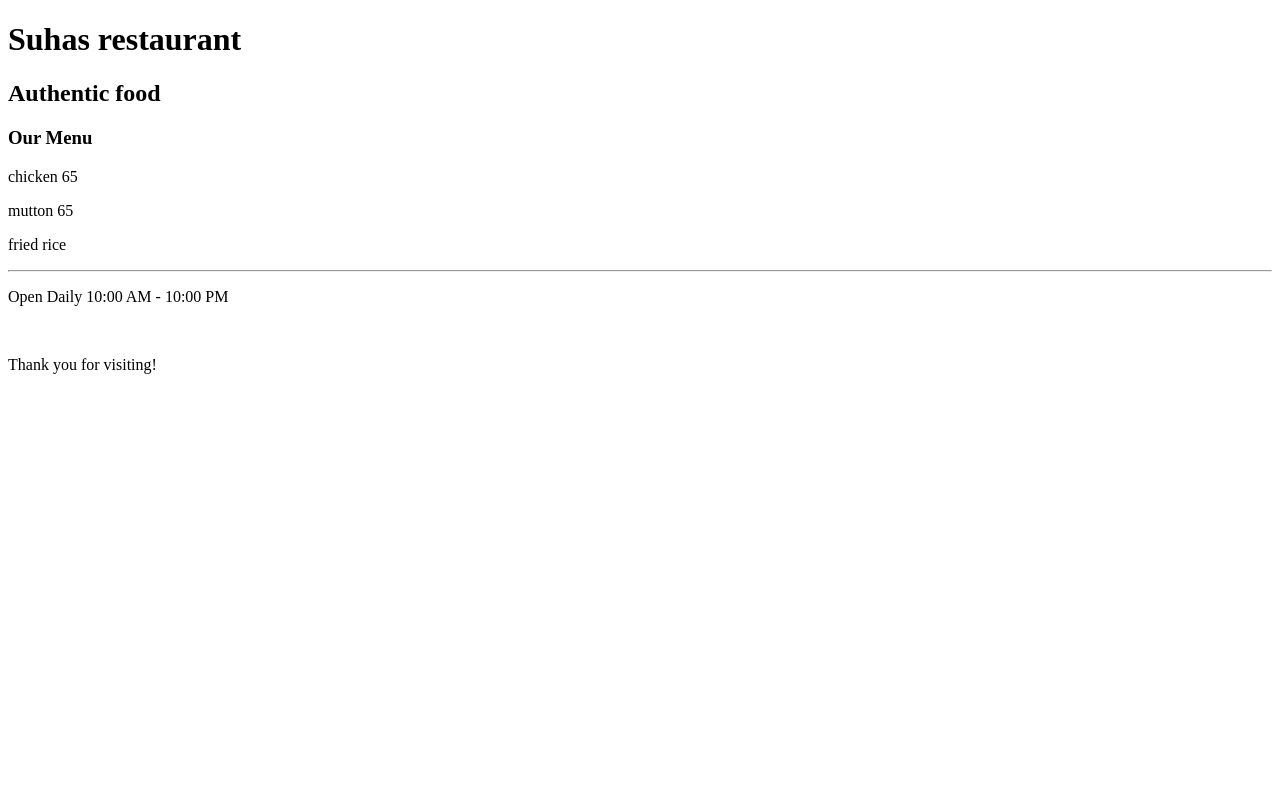
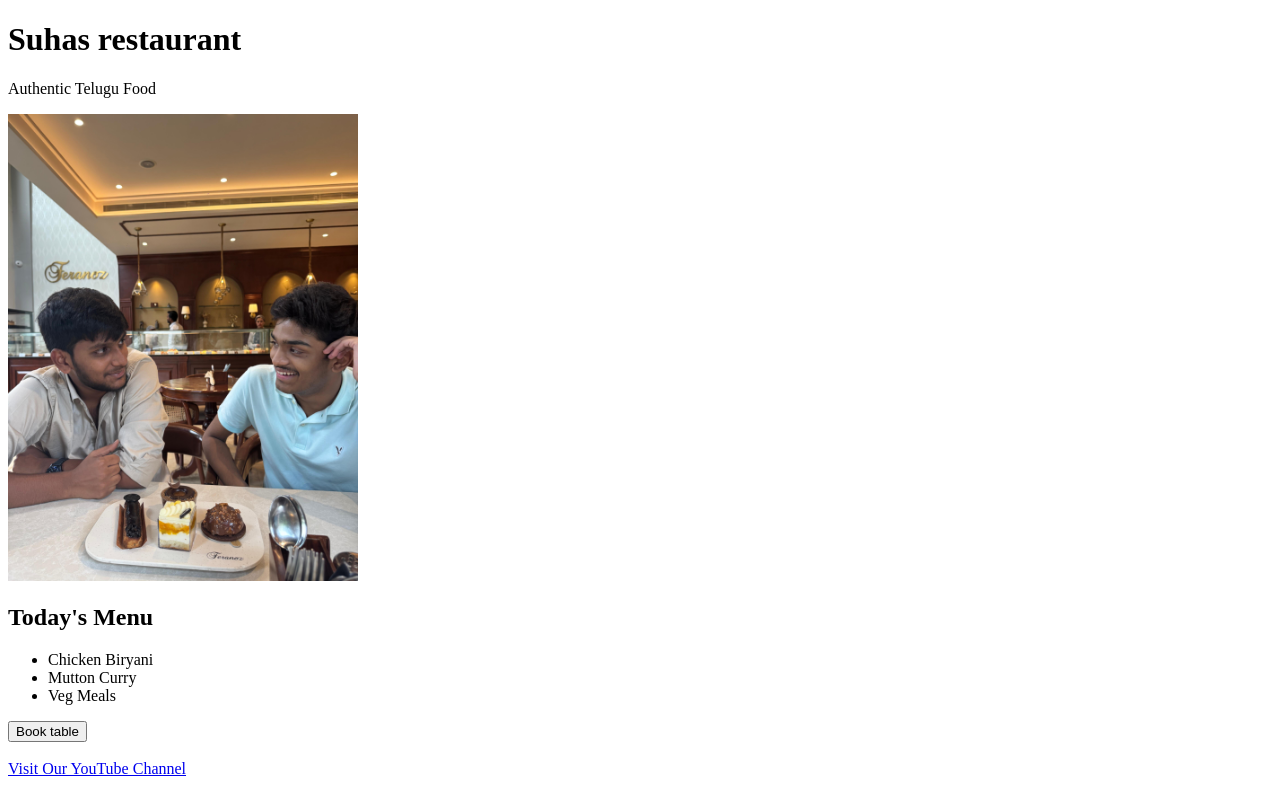
Before and after one commit to suhasreddy3060-ai/MyFirstWebsite, a plain HTML site: page index.html in a window 1280 px wide. Drawn offline with Linux system fonts and the light colour scheme.

Commit message:
Added image menu button

```diff
--- a/index.html
+++ b/index.html
@@ -6,20 +6,32 @@
 
 <body>
 
-    <h1>Suhas restaurant</h1>
+<h1> Suhas restaurant</h1>
 
-    <h2>Authentic food</h2>
+<p>Authentic Telugu Food</p>
 
-    <h3>Our Menu </h3>
+<img src="images/biryani.jpg" width="350" alt="Biryani">
 
-    <p>chicken 65</p>
-    <p>mutton 65</p>
-    <p>fried rice</p>
-    <hr>
+<h2>Today's Menu</h2>
 
-    <p>Open Daily 10:00 AM - 10:00 PM</p>
-    <br>
-    <p> Thank you for visiting!</p>
+<ul>
+
+<li>Chicken Biryani</li>
+
+<li>Mutton Curry</li>
+
+<li>Veg Meals</li>
+
+</ul>
+
+<button>Book table</button>
+
+<br><br>
+
+<a href="https://www.youtube.com/">
+Visit Our YouTube Channel
+</a>
+
 </body>
 
 </html>
```
Also changed, not shown: images/biryani.jpg (added).
